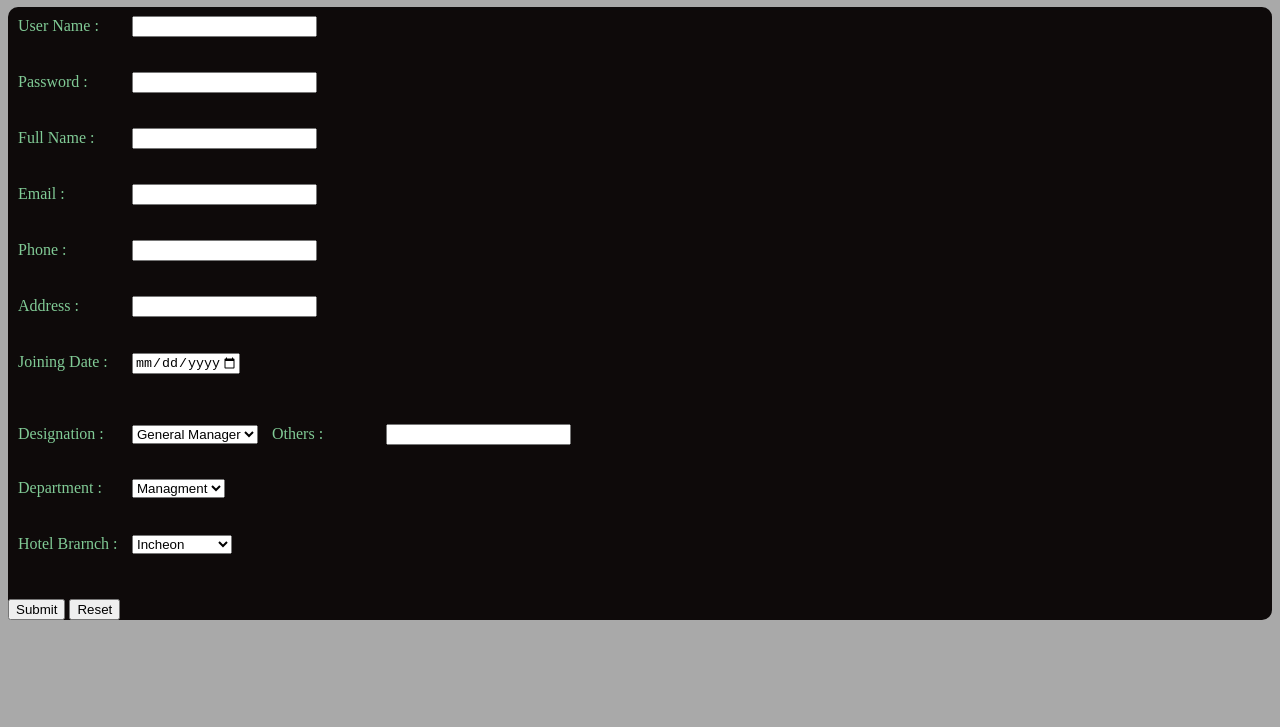
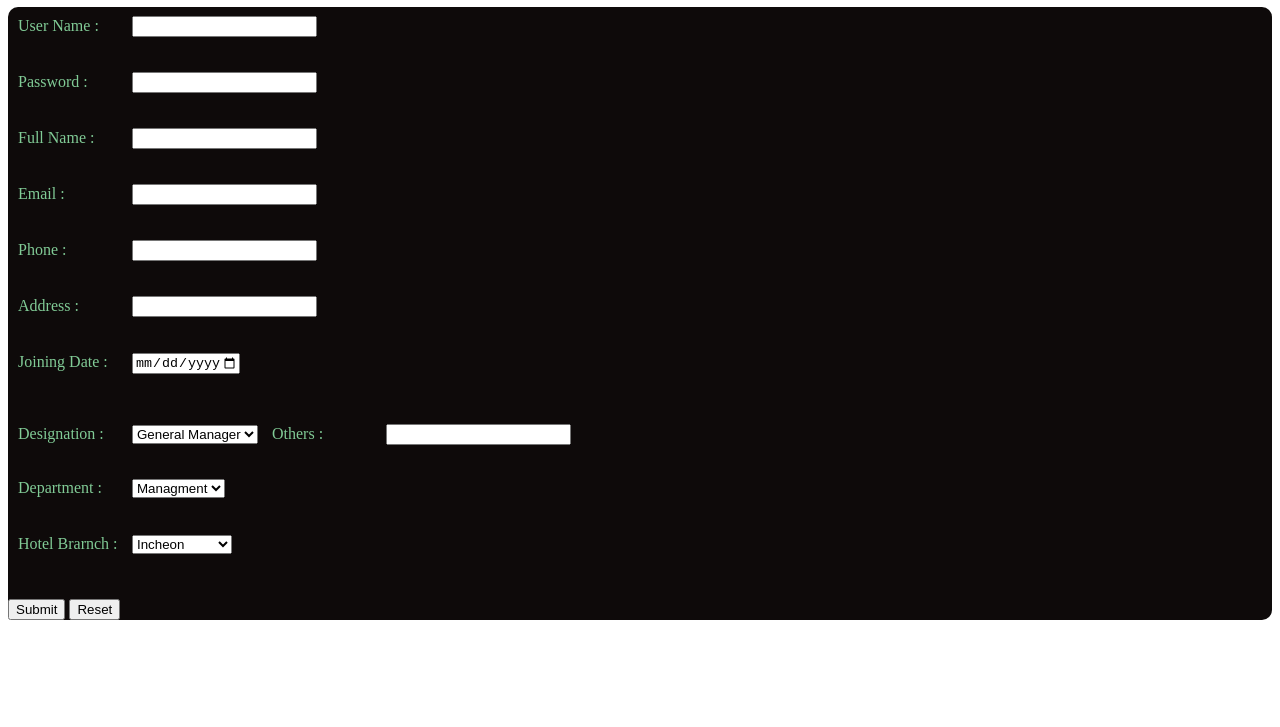
Before and after one commit to hyyder2/forms, a plain HTML site: page index.html in a window 1280 px wide. Shown: the part 73-800 px from the top of the page. Drawn offline with Linux system fonts and the light colour scheme.

Commit message:
changed background

```diff
--- a/index.html
+++ b/index.html
@@ -5,9 +5,7 @@
     <meta name="viewport" content="width=device-width, initial-scale=1.0">
     <title>Forms Assignment</title>
     <style>
-       body{
-        background-color: darkgray;
-       }
+
         label{
             color: rgb(129, 203, 150);
             width: 100px;
```
